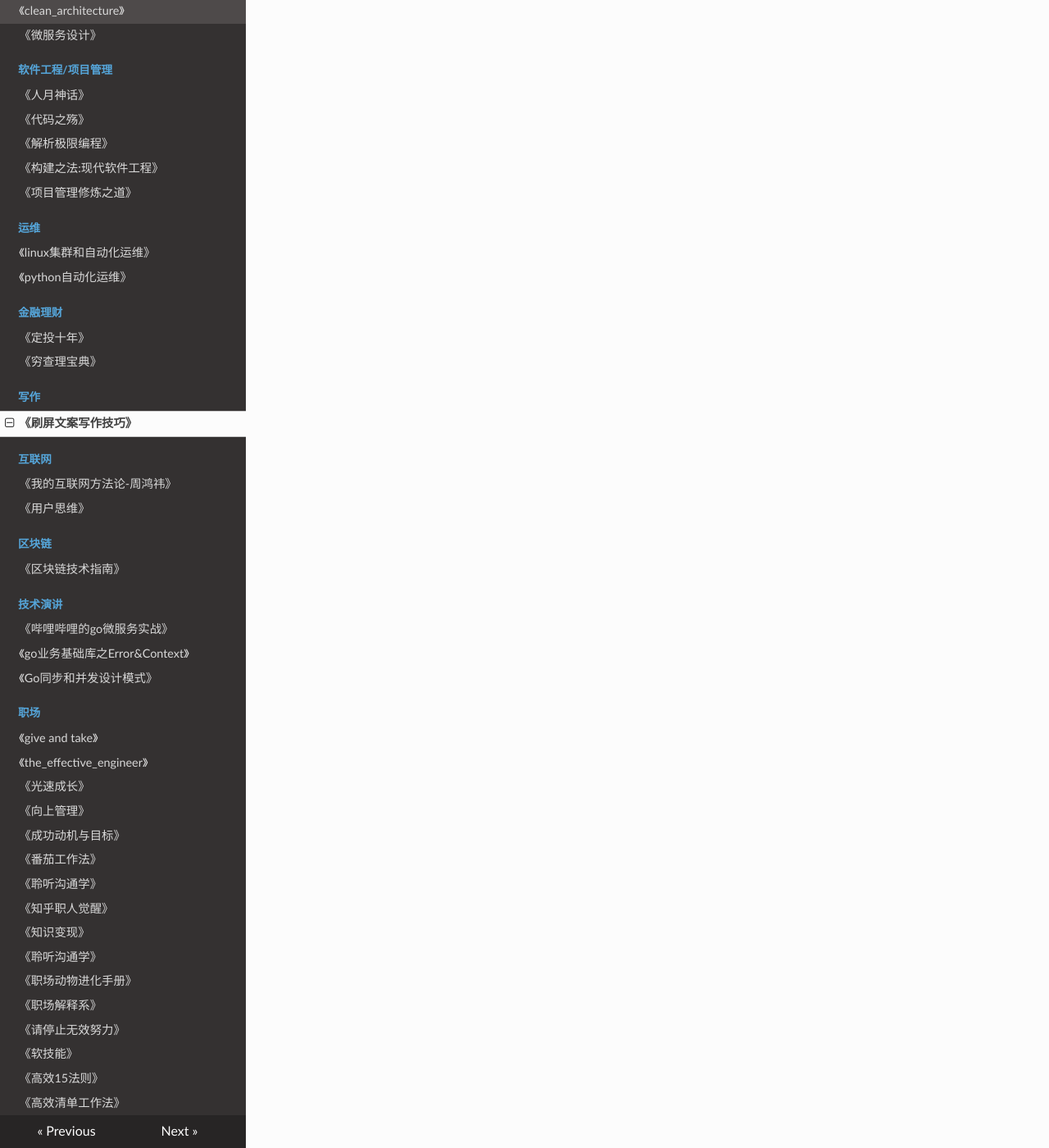
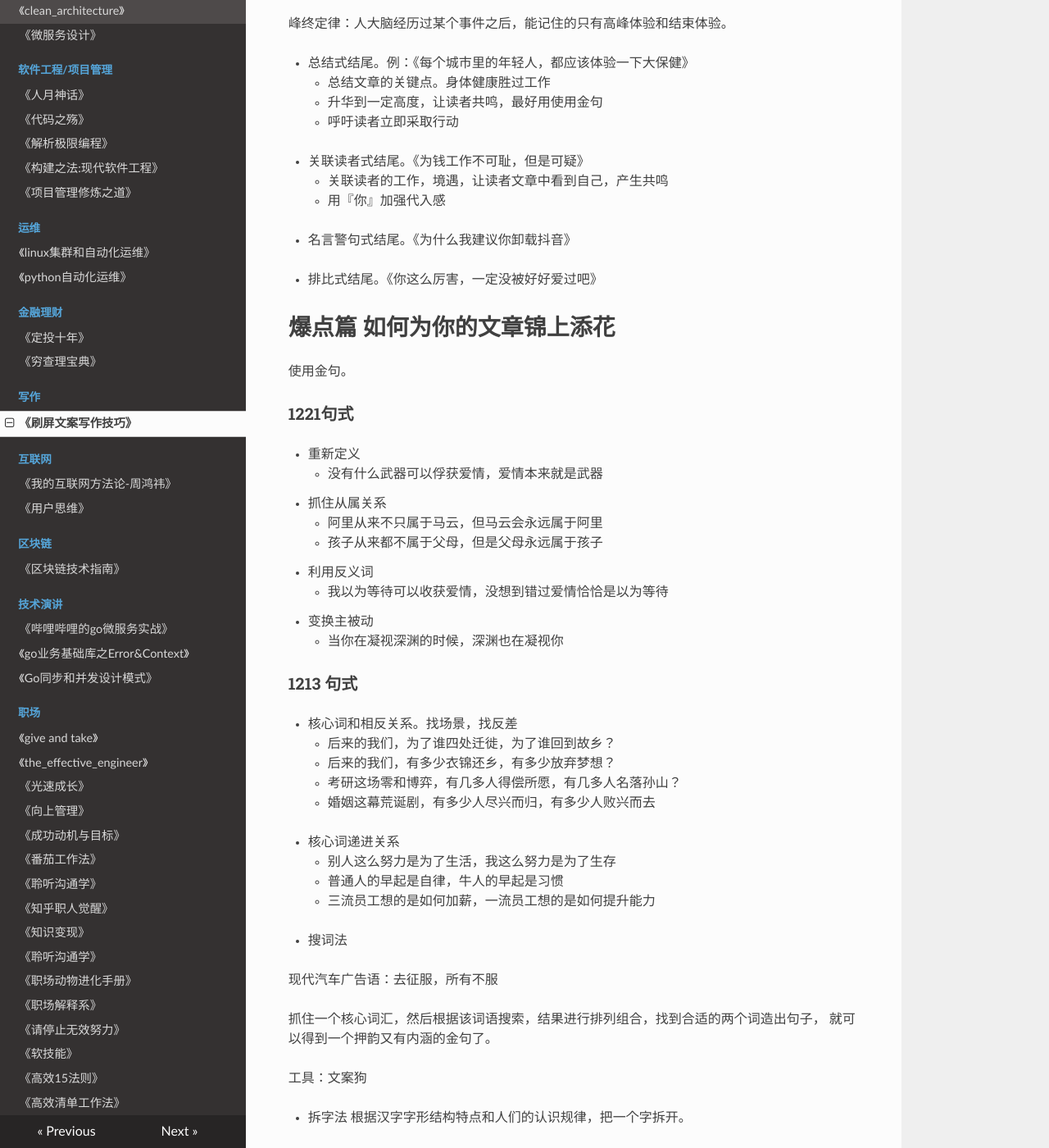
Before and after one commit to PegasusWang/booknotes, an MkDocs documentation site: the page built from docs/写作/刷屏文案写作技巧.md, in a window 1280 px wide and 1400 px high, scrolled down 3610 px. Shown: the whole window at 82% size. Built offline with MkDocs 1.6.1, drawn with Linux system fonts in a browser that asks for light colours; nearby versions of some CDN libraries; old or Windows-style settings are respelled for this version of MkDocs; some of the changed text lies outside the part shown.

Commit message:
完成写作技巧

```diff
--- a/docs/写作/刷屏文案写作技巧.md
+++ b/docs/写作/刷屏文案写作技巧.md
@@ -108,3 +108,108 @@
 - 自白式。
   - 自黑和自嘲
   - 你做的事情很特别
+- 呼应式标题
+- 名言警句式
+- 新闻热点式
+- 读者投稿式
+
+### 4个结构模板，让读者一口气读完
+
+##### 模板1：观点+多个事例
+
+核心观点+ 多个事例印证。例子：《好的婚姻，都需要江湖义气》
+
+- 开头，引入主题和观点
+- 多个故事阐述和分析这个观点(一定认知度和话题性)
+- 结尾升华文章
+
+##### 模板2：大观点+多个小观点
+《大 S，凭什么让汪小菲你给剥虾？!》
+
+##### 模板3：观点+多个角度
+
+《月薪2万的我，在老家生活同学面前抬不起头》
+
+##### 模板4: 观点+一个人物的多个故事
+
+《39岁的邓超两月暴瘦40斤：对自己狠的人生究竟有多赚？》
+
+### 4个结尾模板，让读者忍不住点赞、评论、转发
+
+峰终定律：人大脑经历过某个事件之后，能记住的只有高峰体验和结束体验。
+
+- 总结式结尾。例：《每个城市里的年轻人，都应该体验一下大保健》
+  - 总结文章的关键点。身体健康胜过工作
+  - 升华到一定高度，让读者共鸣，最好用使用金句
+  - 呼吁读者立即采取行动
+
+- 关联读者式结尾。《为钱工作不可耻，但是可疑》
+  - 关联读者的工作，境遇，让读者文章中看到自己，产生共鸣
+  - 用『你』加强代入感
+
+- 名言警句式结尾。《为什么我建议你卸载抖音》
+
+- 排比式结尾。《你这么厉害，一定没被好好爱过吧》
+
+
+# 爆点篇 如何为你的文章锦上添花
+
+使用金句。
+
+### 1221句式
+
+- 重新定义
+  - 没有什么武器可以俘获爱情，爱情本来就是武器
+- 抓住从属关系
+  - 阿里从来不只属于马云，但马云会永远属于阿里
+  - 孩子从来都不属于父母，但是父母永远属于孩子
+- 利用反义词
+  - 我以为等待可以收获爱情，没想到错过爱情恰恰是以为等待
+- 变换主被动
+  - 当你在凝视深渊的时候，深渊也在凝视你
+
+### 1213 句式
+
+- 核心词和相反关系。找场景，找反差
+  - 后来的我们，为了谁四处迁徙，为了谁回到故乡？
+  - 后来的我们，有多少衣锦还乡，有多少放弃梦想？
+  - 考研这场零和博弈，有几多人得偿所愿，有几多人名落孙山？
+  - 婚姻这幕荒诞剧，有多少人尽兴而归，有多少人败兴而去
+
+- 核心词递进关系
+  - 别人这么努力是为了生活，我这么努力是为了生存
+  - 普通人的早起是自律，牛人的早起是习惯
+  - 三流员工想的是如何加薪，一流员工想的是如何提升能力
+
+- 搜词法
+
+现代汽车广告语：去征服，所有不服
+
+抓住一个核心词汇，然后根据该词语搜索，结果进行排列组合，找到合适的两个词造出句子，
+就可以得到一个押韵又有内涵的金句了。
+
+工具：文案狗
+
+- 拆字法
+根据汉字字形结构特点和人们的认识规律，把一个字拆开。
+
+思：勤耕心上田，『思』想才会获得丰收
+
+人脑更加喜欢视觉化的信息，而不是抽象的信息。
+
+### 故事模板 4步搞定故事+3点完善故事+2招引爆故事
+
+- 4步搞定故事。比如《神雕侠侣》
+  - 一句话。一句话概括故事的开始和结果
+  - 定冲突。给男女主加戏
+  - 给理由。给冲突一个合理解释
+  - 来组合。上面的步骤排列组合
+
+- 3点完善故事
+  - 交代故事背景
+  - 补充核心信息
+  - 触发情绪爆点
+
+- 2招引爆故事
+  - 打乱顺序。顺序、倒序、插叙
+  - 场景演绎。画面感，场景感
```
